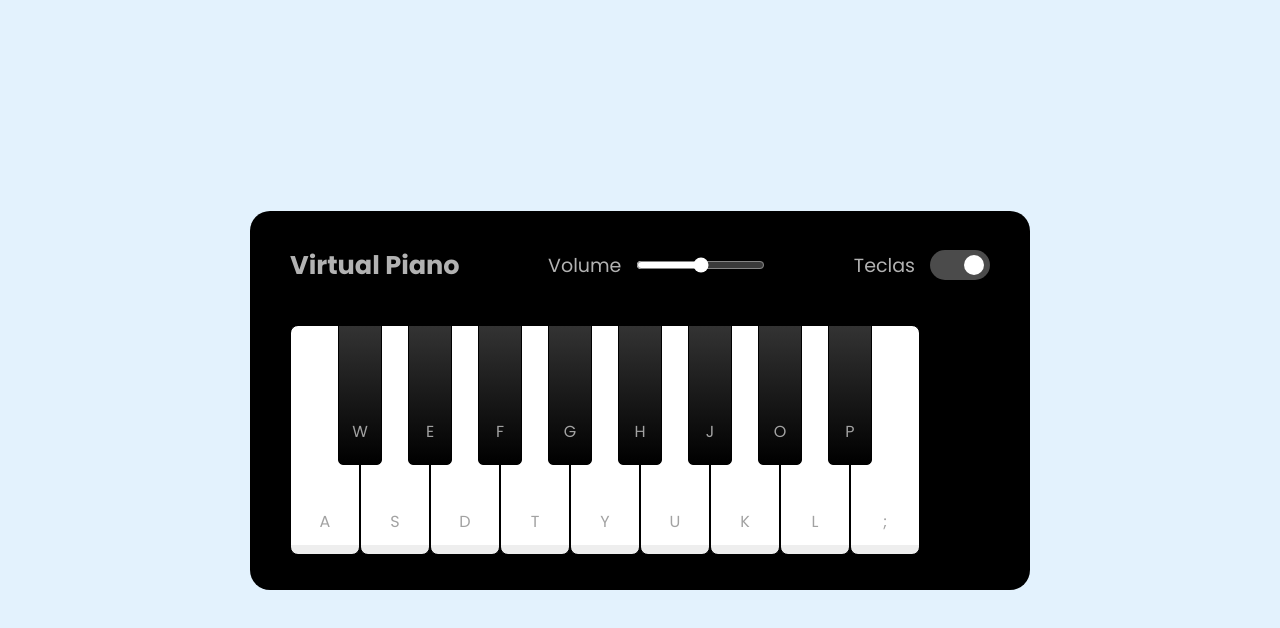
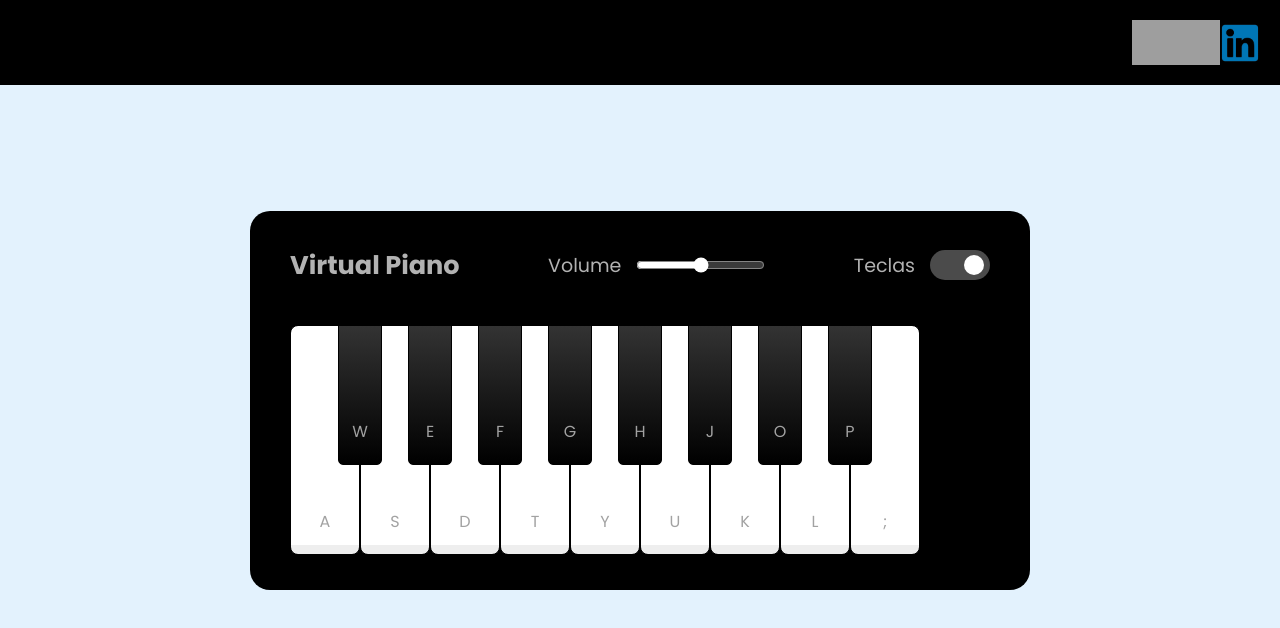
Before and after one commit to EduardaFarias/js-piano-simulator, a plain HTML site: page index.html in a window 1280 px wide. Drawn offline with Linux system fonts and the light colour scheme; grey boxes are pictures that could not be loaded.

Commit message:
feat: adding simple header

```diff
--- a/index.html
+++ b/index.html
@@ -12,9 +12,12 @@
     <link rel="preconnect" href="https://fonts.googleapis.com">
     <link rel="preconnect" href="https://fonts.gstatic.com" crossorigin>
     <link href="https://fonts.googleapis.com/css2?family=Poppins:ital,wght@0,100;0,200;0,400;0,700;1,100;1,200;1,300;1,400&display=swap" rel="stylesheet">
-
 </head>
 <body>
+    <div class="header-apresentation">
+        <img src="https://www.macobserver.com/wp-content/uploads/2019/05/workfeatured-GitHub-2.png" alt="logo do github" class="github-icon">
+        <img src="src/img/linkedin.png" alt="logo do linkedin" class="linkedin-logo">
+    </div>
     <div class="container">
         <header>
             <h2>Virtual Piano</h2>
@@ -30,10 +33,7 @@
                 <span>Teclas</span>
                 <input type="checkbox" checked>
             </div>
-
-
-
-        </header>
+    </header>
         <ul class="piano-keys">
             <li class="key white" data-key="a"><span>a</span></li>
             <li class="key black" data-key="w"><span>w</span></li>
--- a/src/js/engine.js
+++ b/src/js/engine.js
@@ -3,6 +3,9 @@ let mapedKeys = [];
 let audio = new Audio("src/tunes/a.wav");
 const volume = document.querySelector(".volume-slider input");
 const keysCheck = document.querySelector(".keys-check input");
+
+const github = document.querySelector(".github-icon");
+const linkedin = document.querySelector(".linkedin-logo");
 
 const playTune = (key) => {
     audio.src = `src/tunes/${key}.wav`
@@ -40,3 +43,12 @@ showHideKeys = () =>{
 }
 
 keysCheck.addEventListener("click", showHideKeys);
+
+
+github.addEventListener("click", () =>{
+    window.open('https://github.com/EduardaFarias', '_blank');
+});
+
+linkedin.addEventListener("click", () =>{
+    window.open('https://www.linkedin.com/in/eduarda-farias-2938b2235/', '_blank');
+});
--- a/src/styles/main.css
+++ b/src/styles/main.css
@@ -59,6 +59,8 @@ header .column span{
     padding: 35px 40px;
     border-radius: 20px;
     background-color: #000000;
+    position: relative;
+    z-index: 0;
 }
 
 .container header{
@@ -121,3 +123,29 @@ header .column span{
 .piano-keys .key.hide span {
     display: none;
 }
+
+
+
+.header-apresentation {
+    display: flex;
+    padding: 20px; /* Adicionando algum espaçamento interno */
+    position: fixed;
+    top: 0;
+    width: 100%;
+    background-color: #000;
+    z-index: 1000; /* Garante que o cabeçalho fique acima do conteúdo */
+    align-items: center;
+    justify-content: flex-end;
+}
+
+.linkedin-logo {
+    width: 40px; /* Ajuste conforme necessário */
+    height: 40px; /* Ajuste conforme necessário */
+    cursor: pointer;
+}
+
+.github-icon{
+    width: 88px;
+    height: 45px;
+    cursor: pointer;
+}
```
Also changed, not shown: src/img/linkedin.png (added).
